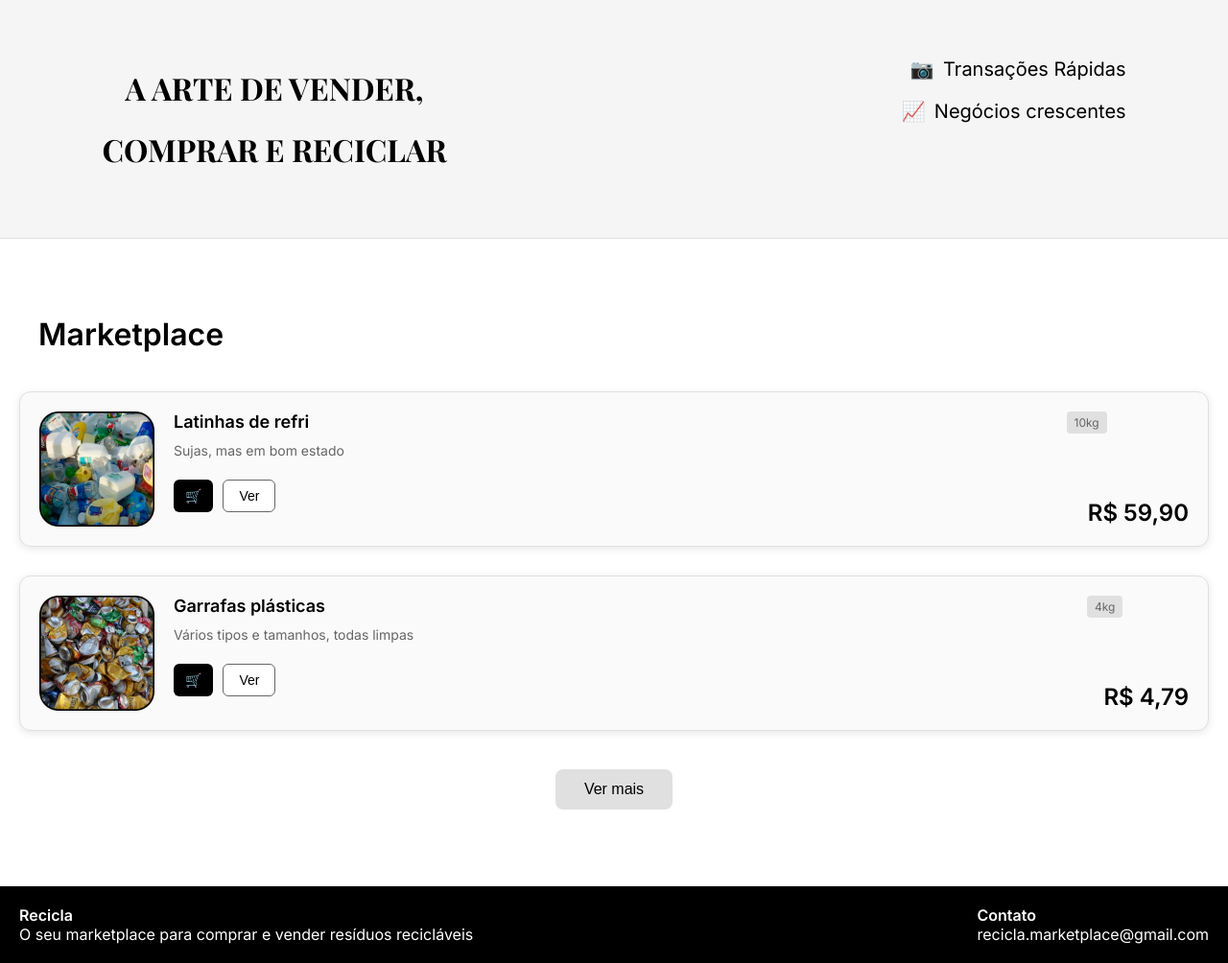
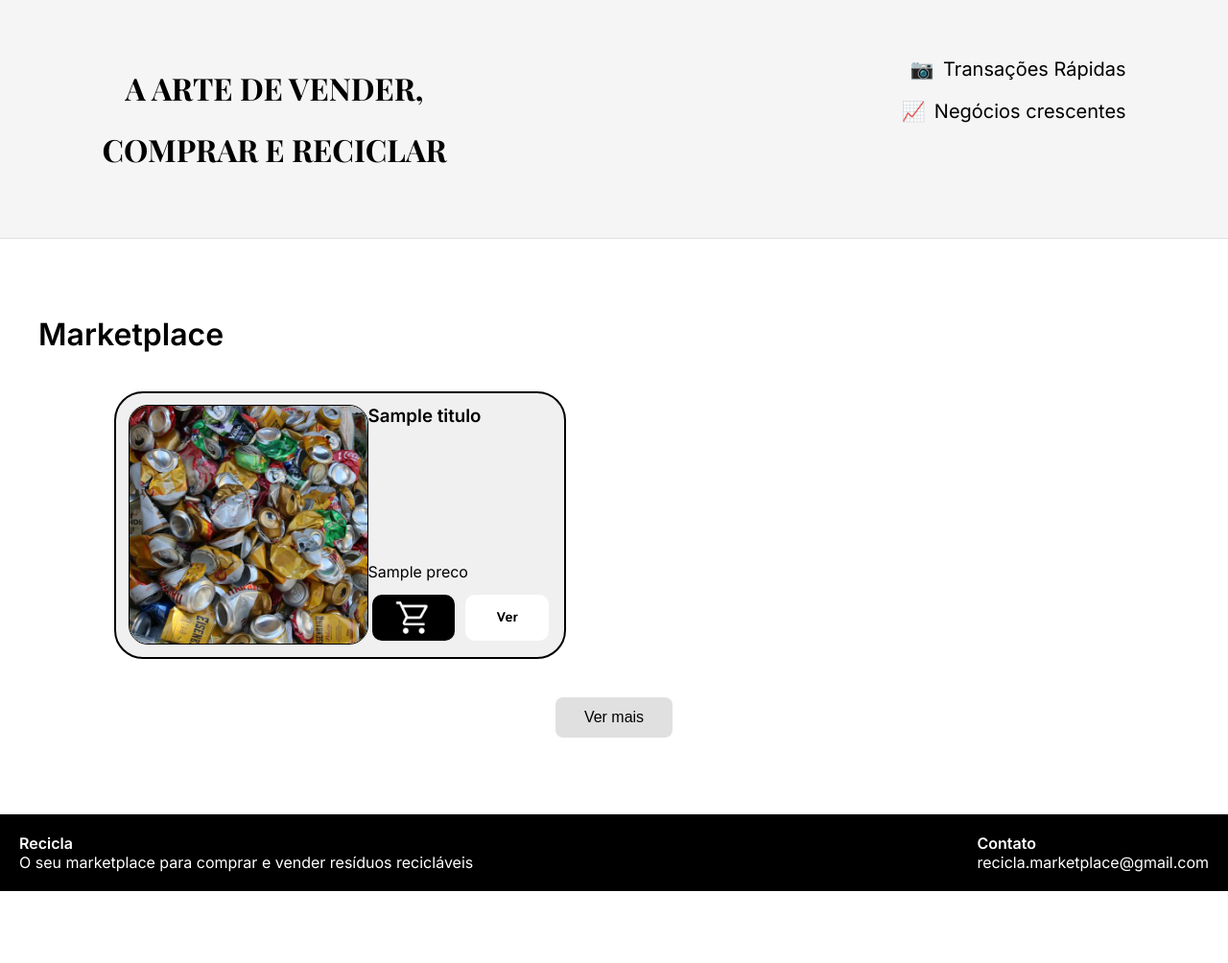
Before and after one commit to jappejappe/PI-Group2-2025, a Flask app: template templates/pages/index.html in a window 1280 px wide. Shown: the part 640-1644 px from the top of the page at 96% size. After the commit the page ends 1569 px from the top, so only its background shows below. Run offline with Flask 3, Linux system fonts and the light colour scheme; the template is opened without the code that fills it: most values are stand-ins (such as "Sample title", 1, 10 or a date in 2020); parts of the project's set-up code (start-up, migrations or seed data) failed here and were passed over; some libraries are stand-ins or nearby versions.

Commit message:
Card component

```diff
--- a/templates/components/button.html
+++ b/templates/components/button.html
@@ -1,4 +1,4 @@
 
 <button class="button-{{corBotao}}" id="{{id}}" onclick="window.location.href='{{ url_for(path) }}'">
-    {{textoBotao}}
+    {{textoBotao | safe}}
 </button>
--- /dev/null
+++ b/templates/components/card.html
@@ -0,0 +1,74 @@
+<style>
+.card {
+    display: flex;
+    overflow: hidden;
+    align-items: center;
+    width: 38%;
+    background-color: #e1e1e180;
+    border: 2px solid black;
+    border-radius: 30px;
+    margin: 0px 8%;
+    padding: 1%;
+    justify-content: space-between;
+}
+
+.card > img {
+    max-height: 250px;
+    border-radius: 20px;
+    border: 1px solid black;
+}
+
+.infoCard {
+    display: flex;
+    flex-direction: column;
+    justify-content: space-between;
+    width: 250px;
+    height: 250px;
+}
+
+.divBotoesCard {
+    display: flex;
+    justify-content: space-between;
+    margin-top: 10px;
+}
+
+#botaoCard {
+    width: 45%;
+    border-radius: 10px;
+    border: none;
+    cursor: pointer;
+}
+
+#carrinhoBotao {
+    width: 40px;
+    height: 40px;
+}
+
+</style>
+
+
+
+<div class="card">
+    <img src="{{ url_for('static', filename='images/residuos1.jpg') }}" alt="Imagem do produto">
+
+    <div class="infoCard">
+        <h3>{{titulo}}</h3>
+        <div>
+            <p>{{preco}}</p>
+            <div class="divBotoesCard" >
+                {% set corBotao = 'black' %}
+                {% set textoBotao = '<img src="/static/images/icons/carrinhoCompraBranco.png" alt="Carrinho" id="carrinhoBotao" />' %}
+                {% set path = 'home' %}
+                {% set id = 'botaoCard' %}
+                {% include "components/button.html" with context %}
+
+                {% set corBotao = 'white' %}
+                {% set textoBotao = 'Ver' %}
+                {% set path = 'home' %}
+                {% set id = 'botaoCard' %}
+                {% include "components/button.html" with context %}
+            </div>
+        </div>
+
+    </div>
+</div>
--- a/templates/pages/index.html
+++ b/templates/pages/index.html
@@ -67,39 +67,7 @@
 
   <section class="marketplace-index">
     <h2>Marketplace</h2>
-    <div class="items-index">
-      <div class="item-index">
-        <img src="{{ url_for('static', filename='images/lixos001.png') }}" alt="Latinhas de refri">
-        <div class="item-content-index">
-          <div class="item-header-index">
-            <h3>Latinhas de refri</h3>
-            <span class="weight-badge-index">10kg</span>
-          </div>
-          <p>Sujas, mas em bom estado</p>
-          <div class="item-actions-index">
-            <button class="btn-cart-index">🛒</button>
-            <button class="btn-ver-index">Ver</button>
-          </div>
-        </div>
-        <div class="item-price-index">R$ 59,90</div>
-      </div>
-
-      <div class="item-index">
-        <img src="{{ url_for('static', filename='images/lixos002.png') }}" alt="Garrafas plásticas">
-        <div class="item-content-index">
-          <div class="item-header-index">
-            <h3>Garrafas plásticas</h3>
-            <span class="weight-badge-index">4kg</span>
-          </div>
-          <p>Vários tipos e tamanhos, todas limpas</p>
-          <div class="item-actions-index">
-            <button class="btn-cart-index">🛒</button>
-            <button class="btn-ver-index">Ver</button>
-          </div>
-        </div>
-        <div class="item-price-index">R$ 4,79</div>
-      </div>
-    </div>
+    {% include 'components/card.html' %}
 
     <div class="ver-mais-container-index">
       <button class="btn-ver-mais-index">Ver mais</button>
```
Also changed, not shown: static/images/icons/carrinhoCompraBranco.png (added), static/images/residuos1.jpg (added).
